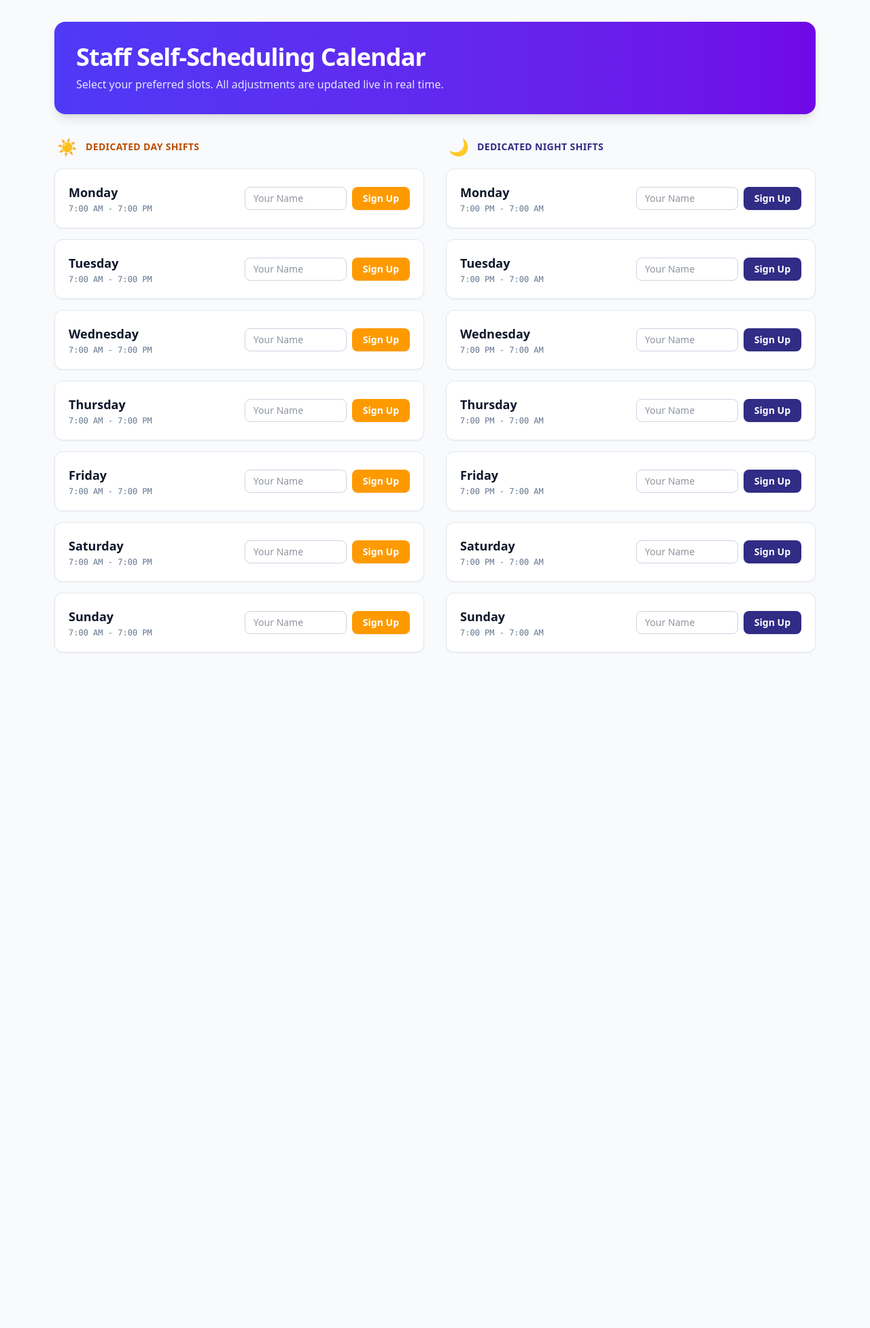
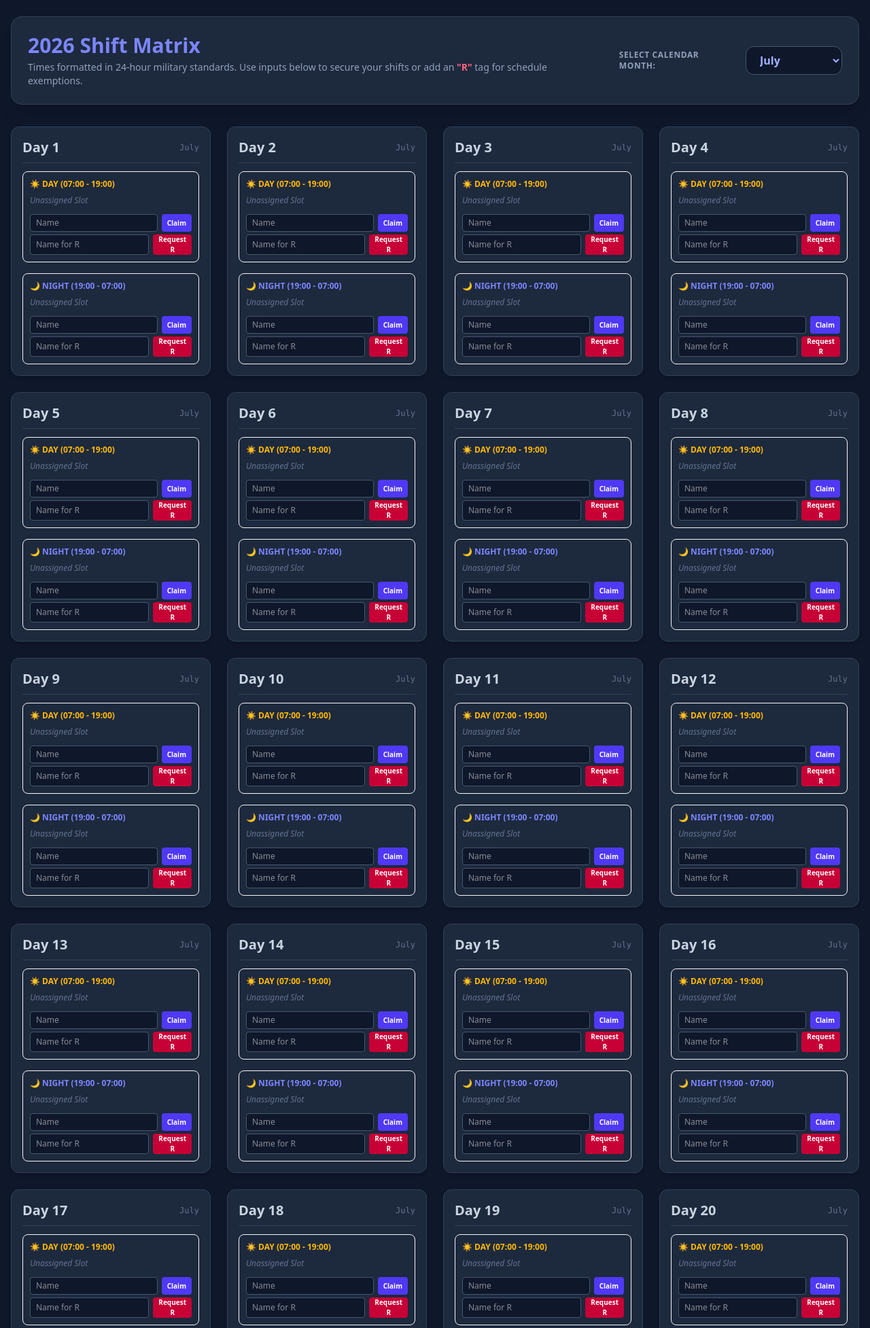
Before and after one commit to kmbarnett24/my-schedule-site, a Flask app: page / in a window 1280 px wide. Shown: the top 1954 px of the page at 68% size. Before the commit the page ends 960 px from the top, so only its background shows below. Run offline with Flask 3, Linux system fonts and the light colour scheme; data comes from the database, SQL or seed files in the repository.

Commit message:
Add files via upload

```diff
--- a/app.py
+++ b/app.py
@@ -1,74 +1,113 @@
 from flask import Flask, render_template, request, redirect, url_for, flash
 from flask_sqlalchemy import SQLAlchemy
+from datetime import datetime, timedelta
 
 app = Flask(__name__)
 app.secret_key = 'super-secure-key-123'
-
-# Internal database
-app.config['SQLALCHEMY_DATABASE_URI'] = 'sqlite:///schedule.db'
+app.config['SQLALCHEMY_DATABASE_URI'] = 'sqlite:///calendar_schedule.db'
 app.config['SQLALCHEMY_TRACK_MODIFICATIONS'] = False
 db = SQLAlchemy(app)
 
-# Database Structure
+# Database Architecture
 class Shift(db.Model):
     id = db.Column(db.Integer, primary_key=True)
-    day_of_week = db.Column(db.String(20), nullable=False) # e.g., Monday
-    shift_type = db.Column(db.String(10), nullable=False)  # Day or Night
-    time_slot = db.Column(db.String(50), nullable=False)   # e.g., 7:00 AM - 7:00 PM
+    date_str = db.Column(db.String(20), nullable=False) # YYYY-MM-DD
+    month_name = db.Column(db.String(20), nullable=False)
+    day_number = db.Column(db.Integer, nullable=False)
+    shift_type = db.Column(db.String(10), nullable=False) # Day or Night
+    time_slot = db.Column(db.String(30), nullable=False)  # 07:00 - 19:00 or 19:00 - 07:00
     claimed_by = db.Column(db.String(100), default=None, nullable=True)
-    status = db.Column(db.String(20), default='Open')      # Open, Pending, Approved
+    requested_off = db.Column(db.String(200), default="", nullable=True) # Holds comma-separated names with "R"
+    status = db.Column(db.String(20), default='Open')     # Open, Pending, Approved
 
-# Main Public Page (Anyone with the link can see this)
 @app.route('/')
 def index():
     db.create_all()
 
-    # Automatically generate an organized weekly template if empty
+    # Auto-generate 2026 calendar baseline on launch if empty
     if Shift.query.count() == 0:
-        days = ['Monday', 'Tuesday', 'Wednesday', 'Thursday', 'Friday', 'Saturday', 'Sunday']
-        sample_shifts = []
-        for day in days:
-            sample_shifts.append(Shift(day_of_week=day, shift_type='Day', time_slot='7:00 AM - 7:00 PM'))
-            sample_shifts.append(Shift(day_of_week=day, shift_type='Night', time_slot='7:00 PM - 7:00 AM'))
-        db.session.add_all(sample_shifts)
+        current_year = 2026
+        start_date = datetime(current_year, 1, 1)
+        end_date = datetime(current_year, 12, 31)
+        delta = end_date - start_date
+
+        all_shifts = []
+        for i in range(delta.days + 1):
+            day_ctx = start_date + timedelta(days=i)
+            d_str = day_ctx.strftime('%Y-%m-%d')
+            m_name = day_ctx.strftime('%B')
+            d_num = day_ctx.day
+
+            # Setup Day Matrix
+            all_shifts.append(Shift(date_str=d_str, month_name=m_name, day_number=d_num, shift_type='Day', time_slot='07:00 - 19:00'))
+            # Setup Night Matrix
+            all_shifts.append(Shift(date_str=d_str, month_name=m_name, day_number=d_num, shift_type='Night', time_slot='19:00 - 07:00'))
+
+        db.session.add_all(all_shifts)
         db.session.commit()
 
-    day_shifts = Shift.query.filter_by(shift_type='Day').all()
-    night_shifts = Shift.query.filter_by(shift_type='Night').all()
-    return render_template('index.html', day_shifts=day_shifts, night_shifts=night_shifts)
+    # Get active filter month (default to current calendar month)
+    selected_month = request.args.get('month', datetime.now().strftime('%B'))
 
-# Staff Submit Request Route
+    # Package shifts nicely for calendar UI
+    shifts_in_month = Shift.query.filter_by(month_name=selected_month).order_by(Shift.day_number).all()
+
+    # Structure days: { day_number: { 'Day': shift_obj, 'Night': shift_obj } }
+    calendar_days = {}
+    for s in shifts_in_month:
+        if s.day_number not in calendar_days:
+            calendar_days[s.day_number] = {}
+        calendar_days[s.day_number][s.shift_type] = s
+
+    months = ["January", "February", "March", "April", "May", "June", "July", "August", "September", "October", "November", "December"]
+    return render_template('index.html', calendar_days=calendar_days, current_month=selected_month, months=months)
+
+# Staff Claim Action
 @app.route('/claim/<int:shift_id>', methods=['POST'])
 def claim_shift(shift_id):
-    staff_name = request.form.get('staff_name')
+    staff_name = request.form.get('staff_name').strip()
     shift = Shift.query.get(shift_id)
-    if shift and shift.status == 'Open':
+    if shift and shift.status == 'Open' and staff_name:
         shift.claimed_by = staff_name
-        shift.status = 'Pending Approval'
+        shift.status = 'Pending'
         db.session.commit()
-        flash(f'Successfully requested the {shift.day_of_week} {shift.shift_type} shift!', 'success')
-    return redirect(url_for('index'))
+        flash(f'Requested {shift.shift_type} shift on day {shift.day_number}!', 'success')
+    return redirect(url_for('index', month=shift.month_name))
 
-# Secret Manager Dashboard Area
-# (You can access this by adding /manager to the end of your link)
+# Staff Add "R" Appointment Restriction Action
+@app.route('/request-off/<int:shift_id>', methods=['POST'])
+def request_off(shift_id):
+    staff_name = request.form.get('staff_name').strip()
+    shift = Shift.query.get(shift_id)
+    if shift and staff_name:
+        current_list = [name.strip() for name in shift.requested_off.split(',') if name.strip()]
+        if staff_name not in current_list:
+            current_list.append(staff_name)
+            shift.requested_off = ", ".join(current_list)
+            db.session.commit()
+            flash(f'Marked "R" for {staff_name} on {shift.date_str} ({shift.shift_type})!', 'info')
+    return redirect(url_for('index', month=shift.month_name))
+
+# Manager Portal
 @app.route('/manager')
 def manager_dashboard():
-    shifts = Shift.query.all()
-    return render_template('manager.html', shifts=shifts)
+    selected_month = request.args.get('month', datetime.now().strftime('%B'))
+    pending_shifts = Shift.query.filter_by(status='Pending', month_name=selected_month).all()
+    all_shifts = Shift.query.filter_by(month_name=selected_month).order_by(Shift.day_number).all()
+    months = ["January", "February", "March", "April", "May", "June", "July", "August", "September", "October", "November", "December"]
+    return render_template('manager.html', pending_shifts=pending_shifts, all_shifts=all_shifts, current_month=selected_month, months=months)
 
 @app.route('/manager/review/<int:shift_id>/<action>')
 def review_shift(shift_id, action):
     shift = Shift.query.get(shift_id)
-    if shift and shift.status == 'Pending Approval':
+    if shift:
         if action == 'approve':
             shift.status = 'Approved'
-            flash('Shift enrollment finalized!', 'success')
         elif action == 'deny':
             shift.status = 'Open'
             shift.claimed_by = None
-            flash('Shift request rejected and opened back up.', 'info')
         db.session.commit()
-    return redirect(url_for('manager_dashboard'))
+    return redirect(url_for('manager_dashboard', month=shift.month_name))
 
 if __name__ == '__main__':
     with app.app_context():
--- a/templates/index.html
+++ b/templates/index.html
@@ -3,100 +3,126 @@
 <head>
     <meta charset="UTF-8">
     <meta name="viewport" content="width=device-width, initial-scale=1.0">
-    <title>Team Schedule Portal</title>
+    <title>Enterprise Roster Matrix</title>
     <script src="https://cdn.jsdelivr.net/npm/@tailwindcss/browser@4"></script>
 </head>
-<body class="bg-slate-50 text-slate-800 antialiased min-h-screen pb-12">
+<body class="bg-slate-900 text-slate-100 min-h-screen pb-12 antialiased">
 
-    <div class="max-w-6xl mx-auto px-4 pt-8">
-        <!-- Header banner -->
-        <header class="bg-gradient-to-r from-indigo-600 to-violet-700 rounded-2xl p-6 md:p-8 text-white shadow-lg mb-8 text-center md:text-left">
-            <h1 class="text-3xl md:text-4xl font-black tracking-tight">Staff Self-Scheduling Calendar</h1>
-            <p class="text-indigo-100 mt-2 font-medium">Select your preferred slots. All adjustments are updated live in real time.</p>
+    <div class="max-w-7xl mx-auto px-4 pt-6">
+        <!-- Control Header Card -->
+        <header class="bg-slate-800 border border-slate-700 rounded-2xl p-6 shadow-xl mb-8 flex flex-col md:flex-row md:items-center justify-between gap-6">
+            <div>
+                <h1 class="text-3xl font-black text-indigo-400">2026 Shift Matrix</h1>
+                <p class="text-sm text-slate-400 mt-1">Times formatted in 24-hour military standards. Use inputs below to secure your shifts or add an <span class="text-rose-400 font-bold">"R"</span> tag for schedule exemptions.</p>
+            </div>
+            <!-- Month Picker Navbar Dropdown -->
+            <form method="GET" action="/" class="flex items-center gap-3">
+                <label for="month" class="text-xs font-bold uppercase tracking-wider text-slate-400">Select Calendar Month:</label>
+                <select name="month" id="month" onchange="this.form.submit()" class="bg-slate-900 border border-slate-600 rounded-xl px-4 py-2 font-bold text-indigo-300 focus:outline-none focus:ring-2 focus:ring-indigo-500">
+                    {% for m in months %}
+                        <option value="{{ m }}" {% if m == current_month %}selected{% endif %}>{{ m }}</option>
+                    {% endfor %}
+                </select>
+            </form>
         </header>
 
-        <!-- Flash alerts -->
-        {% with messages = get_flashed_messages() %}
+        {% with messages = get_flashed_messages(with_categories=true) %}
           {% if messages %}
-            {% for msg in messages %}
-              <div class="bg-emerald-500 text-white p-4 rounded-xl mb-6 shadow font-semibold text-center animate-pulse">
+            {% for cat, msg in messages %}
+              <div class="bg-indigo-600 text-white font-bold p-4 rounded-xl text-center mb-6 shadow">
                 {{ msg }}
               </div>
             {% endfor %}
           {% endif %}
         {% endwith %}
 
-        <!-- Two Columns Layout: Day vs Night -->
-        <div class="grid grid-cols-1 lg:grid-cols-2 gap-8">
+        <!-- Master Calendar Grid Block -->
+        <div class="grid grid-cols-1 md:grid-cols-2 lg:grid-cols-3 xl:grid-cols-4 gap-6">
+            {% for day_num, shifts in calendar_days.items() %}
+            <div class="bg-slate-800 border border-slate-700 rounded-xl p-4 flex flex-col justify-between shadow-md">
 
-            <!-- DAY SHIFTS COLUMN -->
-            <div>
-                <div class="flex items-center gap-3 mb-4 pl-1">
-                    <span class="text-2xl">☀️</span>
-                    <h2 class="text-2xl font-bold text-amber-700 tracking-wide uppercase text-sm">Dedicated Day Shifts</h2>
+                <!-- Day Label Header -->
+                <div class="border-b border-slate-700 pb-2 mb-3 flex justify-between items-center">
+                    <span class="text-xl font-black text-slate-300">Day {{ day_num }}</span>
+                    <span class="text-xs text-slate-500 font-mono">{{ current_month }}</span>
                 </div>
-                <div class="space-y-4">
-                    {% for shift in day_shifts %}
-                    <div class="bg-white p-5 rounded-xl border border-slate-200 shadow-xs flex flex-col sm:flex-row sm:items-center justify-between gap-4 transition hover:shadow-md">
-                        <div>
-                            <h3 class="text-lg font-bold text-slate-900">{{ shift.day_of_week }}</h3>
-                            <p class="text-xs text-slate-500 font-mono mt-0.5">{{ shift.time_slot }}</p>
+
+                <!-- Day Shift Container -->
+                <div class="mb-4 bg-slate-850 p-2.5 rounded-lg border border-slate-750">
+                    <div class="flex justify-between items-center text-xs font-bold mb-1">
+                        <span class="text-amber-400">☀️ DAY (07:00 - 19:00)</span>
+                    </div>
+
+                    <!-- Assigned Info Status -->
+                    <div class="text-xs py-1">
+                        {% if shifts['Day'].status == 'Approved' %}
+                            <span class="text-emerald-400 font-black">✅ {{ shifts['Day'].claimed_by }}</span>
+                        {% elif shifts['Day'].status == 'Pending' %}
+                            <span class="text-amber-400 font-medium">⏳ {{ shifts['Day'].claimed_by }} (Pending)</span>
+                        {% else %}
+                            <span class="text-slate-500 italic">Unassigned Slot</span>
+                        {% endif %}
+                    </div>
+
+                    <!-- Unavailable Roster Listing -->
+                    {% if shifts['Day'].requested_off %}
+                        <div class="text-[11px] text-rose-300 mt-1 bg-rose-950/40 p-1.5 rounded border border-rose-900/50">
+                            <strong>R (Off):</strong> {{ shifts['Day'].requested_off }}
                         </div>
-                        <div class="flex items-center gap-2">
-                            {% if shift.status == 'Open' %}
-                                <form action="/claim/{{ shift.id }}" method="POST" class="flex gap-2 w-full">
-                                    <input type="text" name="staff_name" placeholder="Your Name" required class="border border-slate-300 rounded-lg px-3 py-1.5 text-sm focus:ring-2 focus:ring-indigo-500 outline-none max-w-[150px]">
-                                    <button type="submit" class="bg-amber-500 hover:bg-amber-600 text-white font-bold px-4 py-1.5 rounded-lg text-sm transition shadow-xs">Sign Up</button>
-                                </form>
-                            {% elif shift.status == 'Pending Approval' %}
-                                <div class="bg-amber-50 border border-amber-200 text-amber-800 text-xs px-3 py-2 rounded-lg font-medium text-right">
-                                    🔒 {{ shift.claimed_by }} <span class="block text-[10px] text-amber-600">(Awaiting Approval)</span>
-                                </div>
-                            {% else %}
-                                <div class="bg-indigo-600 text-white text-xs px-4 py-2 rounded-lg font-bold shadow-xs">
-                                    ✅ Filled by: {{ shift.claimed_by }}
-                                </div>
-                            {% endif %}
+                    {% endif %}
+
+                    <!-- Sign Up Form Element -->
+                    <form action="/claim/{{ shifts['Day'].id }}" method="POST" class="mt-2 flex gap-1.5">
+                        <input type="text" name="staff_name" placeholder="Name" required class="bg-slate-900 text-xs border border-slate-600 rounded px-2 py-1 w-full focus:outline-none text-white">
+                        <button type="submit" {% if shifts['Day'].status != 'Open' %}disabled class="opacity-30 bg-slate-600 text-slate-400 text-[10px] px-2 rounded font-bold" {% else %} class="bg-indigo-600 hover:bg-indigo-500 text-white text-[10px] px-2 rounded font-bold transition" {% endif %}>Claim</button>
+                    </form>
+
+                    <!-- Add R Form Element -->
+                    <form action="/request-off/{{ shifts['Day'].id }}" method="POST" class="mt-1 flex gap-1.5">
+                        <input type="text" name="staff_name" placeholder="Name for R" required class="bg-slate-900 text-xs border border-slate-600 rounded px-2 py-1 w-full focus:outline-none text-white">
+                        <button type="submit" class="bg-rose-700 hover:bg-rose-600 text-white text-[10px] px-2 rounded font-bold transition">Request R</button>
+                    </form>
+                </div>
+
+                <!-- Night Shift Container -->
+                <div class="bg-slate-850 p-2.5 rounded-lg border border-slate-750">
+                    <div class="flex justify-between items-center text-xs font-bold mb-1">
+                        <span class="text-indigo-400">🌙 NIGHT (19:00 - 07:00)</span>
+                    </div>
+
+                    <!-- Assigned Info Status -->
+                    <div class="text-xs py-1">
+                        {% if shifts['Night'].status == 'Approved' %}
+                            <span class="text-emerald-400 font-black">✅ {{ shifts['Night'].claimed_by }}</span>
+                        {% elif shifts['Night'].status == 'Pending' %}
+                            <span class="text-amber-400 font-medium">⏳ {{ shifts['Night'].claimed_by }} (Pending)</span>
+                        {% else %}
+                            <span class="text-slate-500 italic">Unassigned Slot</span>
+                        {% endif %}
+                    </div>
+
+                    <!-- Unavailable Roster Listing -->
+                    {% if shifts['Night'].requested_off %}
+                        <div class="text-[11px] text-rose-300 mt-1 bg-rose-950/40 p-1.5 rounded border border-rose-900/50">
+                            <strong>R (Off):</strong> {{ shifts['Night'].requested_off }}
                         </div>
-                    </div>
-                    {% endfor %}
+                    {% endif %}
+
+                    <!-- Sign Up Form Element -->
+                    <form action="/claim/{{ shifts['Night'].id }}" method="POST" class="mt-2 flex gap-1.5">
+                        <input type="text" name="staff_name" placeholder="Name" required class="bg-slate-900 text-xs border border-slate-600 rounded px-2 py-1 w-full focus:outline-none text-white">
+                        <button type="submit" {% if shifts['Night'].status != 'Open' %}disabled class="opacity-30 bg-slate-600 text-slate-400 text-[10px] px-2 rounded font-bold" {% else %} class="bg-indigo-600 hover:bg-indigo-500 text-white text-[10px] px-2 rounded font-bold transition" {% endif %}>Claim</button>
+                    </form>
+
+                    <!-- Add R Form Element -->
+                    <form action="/request-off/{{ shifts['Night'].id }}" method="POST" class="mt-1 flex gap-1.5">
+                        <input type="text" name="staff_name" placeholder="Name for R" required class="bg-slate-900 text-xs border border-slate-600 rounded px-2 py-1 w-full focus:outline-none text-white">
+                        <button type="submit" class="bg-rose-700 hover:bg-rose-600 text-white text-[10px] px-2 rounded font-bold transition">Request R</button>
+                    </form>
                 </div>
+
             </div>
-
-            <!-- NIGHT SHIFTS COLUMN -->
-            <div>
-                <div class="flex items-center gap-3 mb-4 pl-1">
-                    <span class="text-2xl">🌙</span>
-                    <h2 class="text-2xl font-bold text-indigo-900 tracking-wide uppercase text-sm">Dedicated Night Shifts</h2>
-                </div>
-                <div class="space-y-4">
-                    {% for shift in night_shifts %}
-                    <div class="bg-white p-5 rounded-xl border border-slate-200 shadow-xs flex flex-col sm:flex-row sm:items-center justify-between gap-4 transition hover:shadow-md">
-                        <div>
-                            <h3 class="text-lg font-bold text-slate-900">{{ shift.day_of_week }}</h3>
-                            <p class="text-xs text-slate-500 font-mono mt-0.5">{{ shift.time_slot }}</p>
-                        </div>
-                        <div class="flex items-center gap-2">
-                            {% if shift.status == 'Open' %}
-                                <form action="/claim/{{ shift.id }}" method="POST" class="flex gap-2 w-full">
-                                    <input type="text" name="staff_name" placeholder="Your Name" required class="border border-slate-300 rounded-lg px-3 py-1.5 text-sm focus:ring-2 focus:ring-indigo-500 outline-none max-w-[150px]">
-                                    <button type="submit" class="bg-indigo-900 hover:bg-indigo-950 text-white font-bold px-4 py-1.5 rounded-lg text-sm transition shadow-xs">Sign Up</button>
-                                </form>
-                            {% elif shift.status == 'Pending Approval' %}
-                                <div class="bg-amber-50 border border-amber-200 text-amber-800 text-xs px-3 py-2 rounded-lg font-medium text-right">
-                                    🔒 {{ shift.claimed_by }} <span class="block text-[10px] text-amber-600">(Awaiting Approval)</span>
-                                </div>
-                            {% else %}
-                                <div class="bg-indigo-600 text-white text-xs px-4 py-2 rounded-lg font-bold shadow-xs">
-                                    ✅ Filled by: {{ shift.claimed_by }}
-                                </div>
-                            {% endif %}
-                        </div>
-                    </div>
-                    {% endfor %}
-                </div>
-            </div>
-
+            {% endfor %}
         </div>
     </div>
 
```
Also changed, not shown: templates/manager.html/manager.html (+58 -44 lines).
